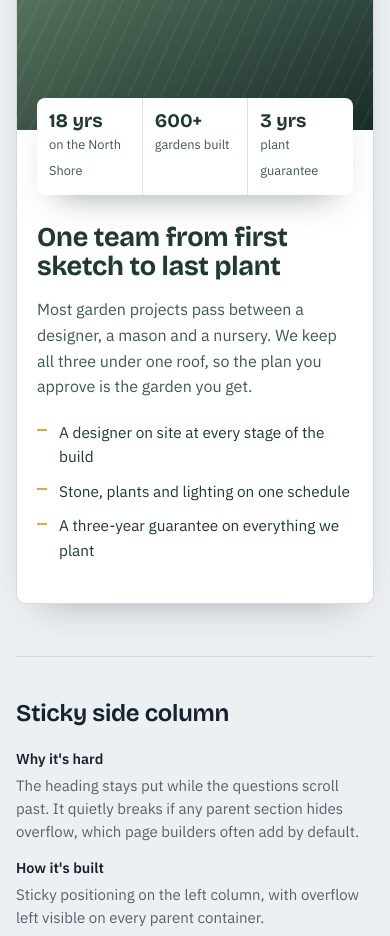
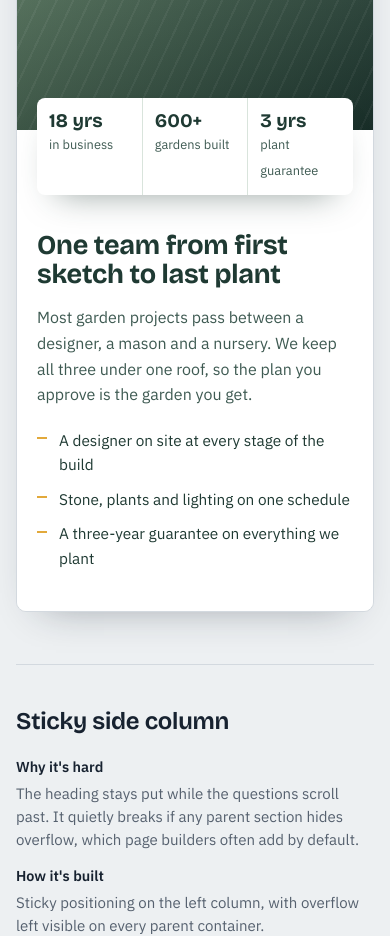
Before and after one commit to Bonwebdesigns/bonwebdesigns.github.io, a plain HTML site: page mockup-layouts/index.html in a window 390 px wide. Shown: the part 4460-5396 px from the top of the page. Drawn offline with nearby package versions, Linux system fonts and the light colour scheme.

Commit message:
Tighten phone stats copy
Co-Authored-By: Claude Opus 5.5 <noreply@anthropic.com>
Claude-Session: https://claude.ai/code/session_01Gw1ubCifhhxjKWbTZ3NfqH

```diff
--- a/mockup-layouts/index.html
+++ b/mockup-layouts/index.html
@@ -181,7 +181,7 @@ main{max-width:1400px;margin:0 auto;padding:0 32px 40px}
   .stats{grid-column:content-start / content-end;grid-row:2;margin:-32px 0 0}
   .stat{padding:12px}
   .stat strong{font-size:1.2rem}
-  .bleed-copy{grid-column:content-start / content-end;grid-row:3;padding:28px 0 0}
+  .bleed-copy{grid-column:content-start / content-end;grid-row:3;padding:36px 0 0}
   .split{grid-template-columns:1fr}
   .is-sticky{position:static}
   .steps{grid-template-columns:1fr;gap:28px}
@@ -361,7 +361,7 @@ main{max-width:1400px;margin:0 auto;padding:0 32px 40px}
               </ul>
             </div>
             <div class="stats" data-box="Flex row: overlaps photo">
-              <div class="stat"><strong>18 yrs</strong><span>on the North Shore</span></div>
+              <div class="stat"><strong>18 yrs</strong><span>in business</span></div>
               <div class="stat"><strong>600+</strong><span>gardens built</span></div>
               <div class="stat"><strong>3 yrs</strong><span>plant guarantee</span></div>
             </div>
```
